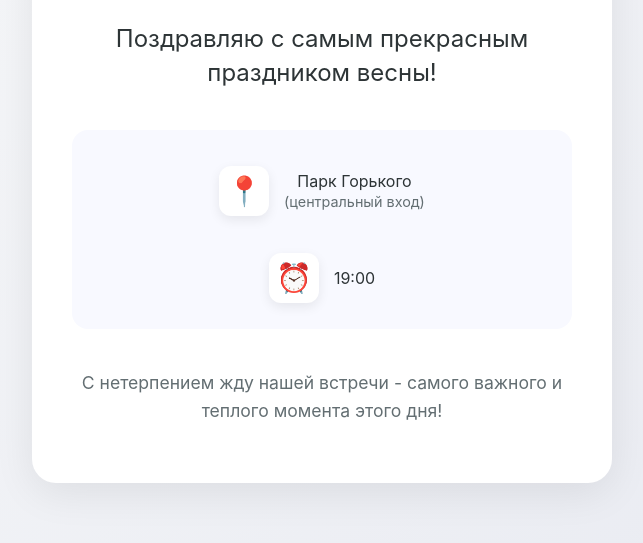
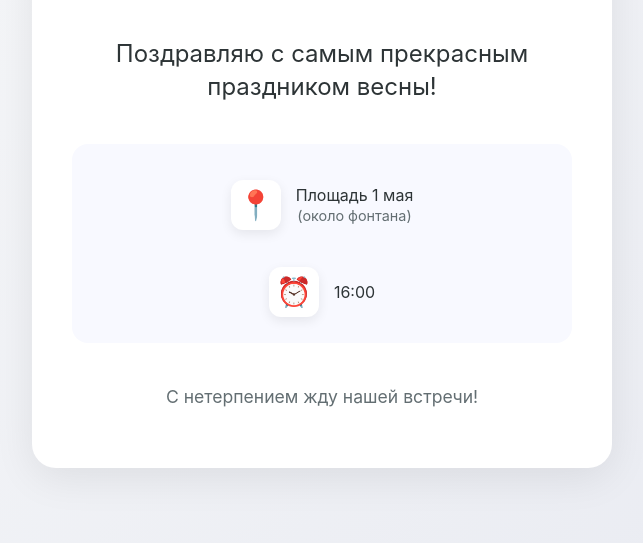
Before and after one commit to Matvey-python/Matvey-python.github.io, a plain HTML site: page index.html in a window 1280 px wide. Shown: the part 267-810 px from the top of the page, without its empty margins (318-961 px from the left). Drawn offline with Linux system fonts and the light colour scheme.

Commit message:
Update index.html

```diff
--- a/index.html
+++ b/index.html
@@ -166,17 +166,17 @@
                 <div class="meeting-details">
                     <div class="detail-item">
                         <div class="icon">📍</div>
-                        <p>Парк Горького<br><span class="small">(центральный вход)</span></p>
+                        <p>Площадь 1 мая<br><span class="small">(около фонтана)</span></p>
                     </div>
 
                     <div class="detail-item">
                         <div class="icon">⏰</div>
-                        <p>19:00</p>
+                        <p>16:00</p>
                     </div>
                 </div>
 
                 <p class="additional-text">
-                    С нетерпением жду нашей встречи - самого важного и теплого момента этого дня!</p>
+                    С нетерпением жду нашей встречи!</p>
             </div>
 
             <div class="confetti"></div>
```
